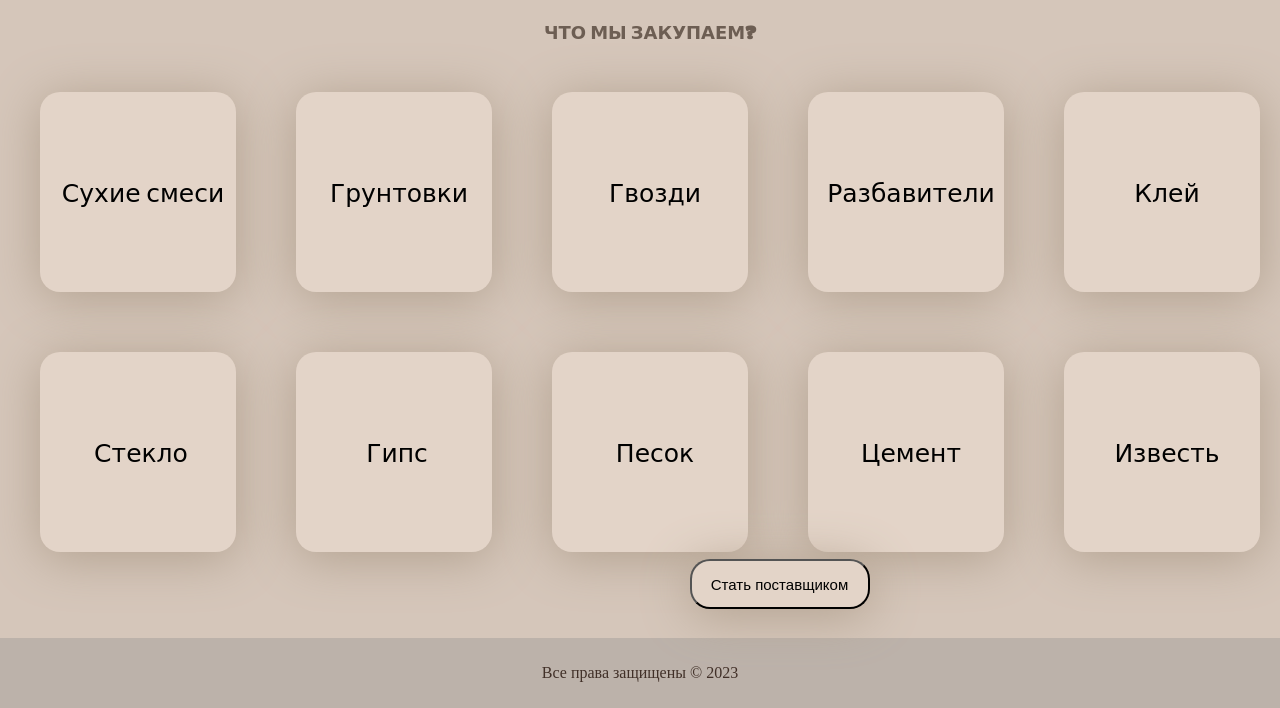
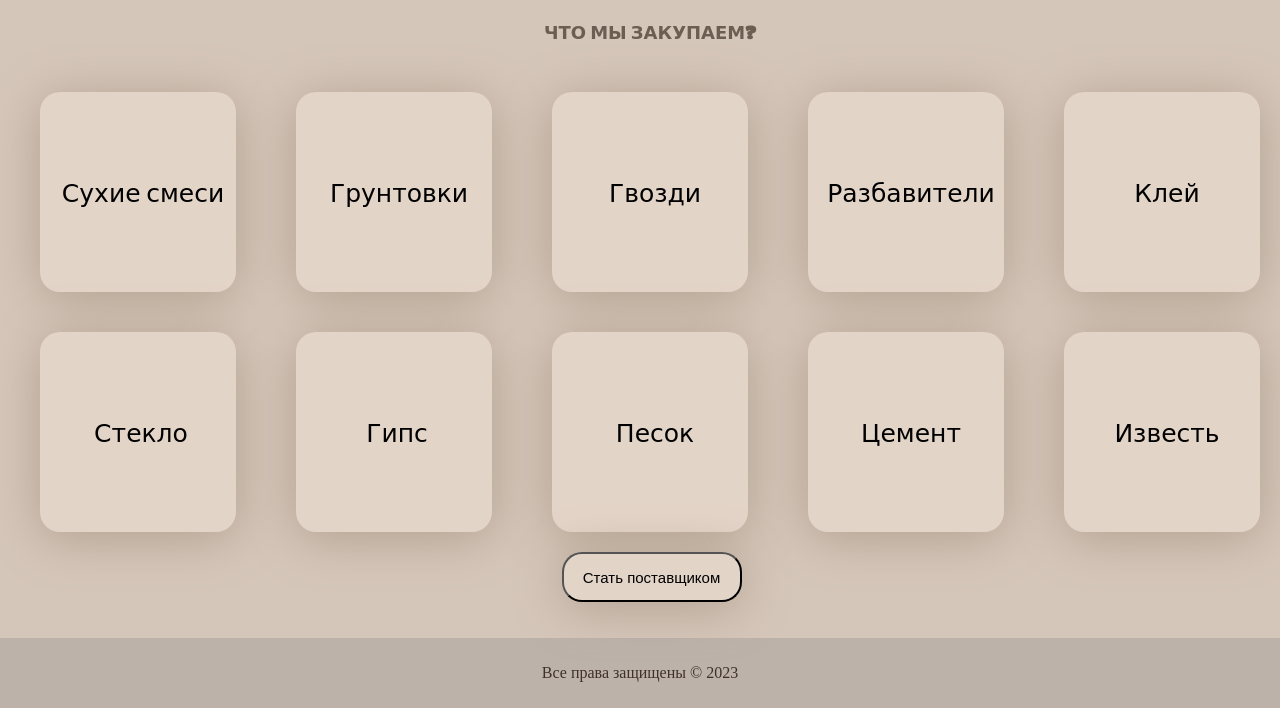
Before and after one commit to botikkk/botikkk.github.io, a plain HTML site: page закупка.html in a window 1280 px wide. Shown: the part 92-800 px from the top of the page. Drawn offline with Linux system fonts and the light colour scheme; a web font is replaced by a local one.

Commit message:
Add files via upload

```diff
--- a/otzivi.css
+++ b/otzivi.css
@@ -227,7 +227,7 @@ position: relative;
   padding-top: 20px;
   padding-bottom: 20px;
   bottom: 200px;
-  left: 697px;
+  left: 10px;
   top: 475px;
   cursor: pointer;
 }
@@ -302,3 +302,15 @@ body {
   position: relative;
   left: 20px;
 }
+
+.pom{
+  display: flex;
+  justify-content: center;
+  margin-top: 0px;
+}
+
+.pomo{
+  display: flex;
+  justify-content: center;
+  margin-top: 0px;
+}
--- a/style_lk.css
+++ b/style_lk.css
@@ -133,7 +133,8 @@ main .nazv{
     font-size: 20px;
     line-height: 18px;
     list-style: none;
-    padding-left: 665px;
+    padding-left: 15px;
+
   }
 
   .vkladki li {
@@ -148,6 +149,12 @@ main .nazv{
     color: #433a34;
     text-decoration: underline;
 
+  }
+
+  .pom{
+    display: flex;
+    justify-content: center;
+    margin-top: 0px;
   }
 
   footer{
--- a/zakupka.css
+++ b/zakupka.css
@@ -185,7 +185,7 @@ header {
     margin-right: 30px;
     margin-left: 30px;
     left: 10px;
-    top: 50px;
+    top: 30px;
 
   }
 
@@ -337,8 +337,8 @@ position: relative;
   padding-top: 15px;
   padding-bottom: 30px;
   bottom: 200px;
-  left: 690px;
-  top: 57px;
+  left: 12px;
+  top: 50px;
   cursor: pointer;
   font-size: 15px;
 
@@ -432,6 +432,12 @@ position: relative;
   left: 150px;
 }
 
+.pom{
+  display: flex;
+  justify-content: center;
+  margin-top: 0px;
+}
+
 
 footer{
   display: flex;
--- a/закупка.html
+++ b/закупка.html
@@ -117,10 +117,12 @@
 </div>
 
 <!-- кнопка -->
+<div class="pom">
 <div class="knopka1">
   <a href="#openModal">
     <Button class="knopka">Стать поставщиком</Button>
       </a>
+</div>
 </div>
 
 
```
Also changed, not shown: лк.html (+2 -0 lines), отзывы.html (+4 -0 lines).
